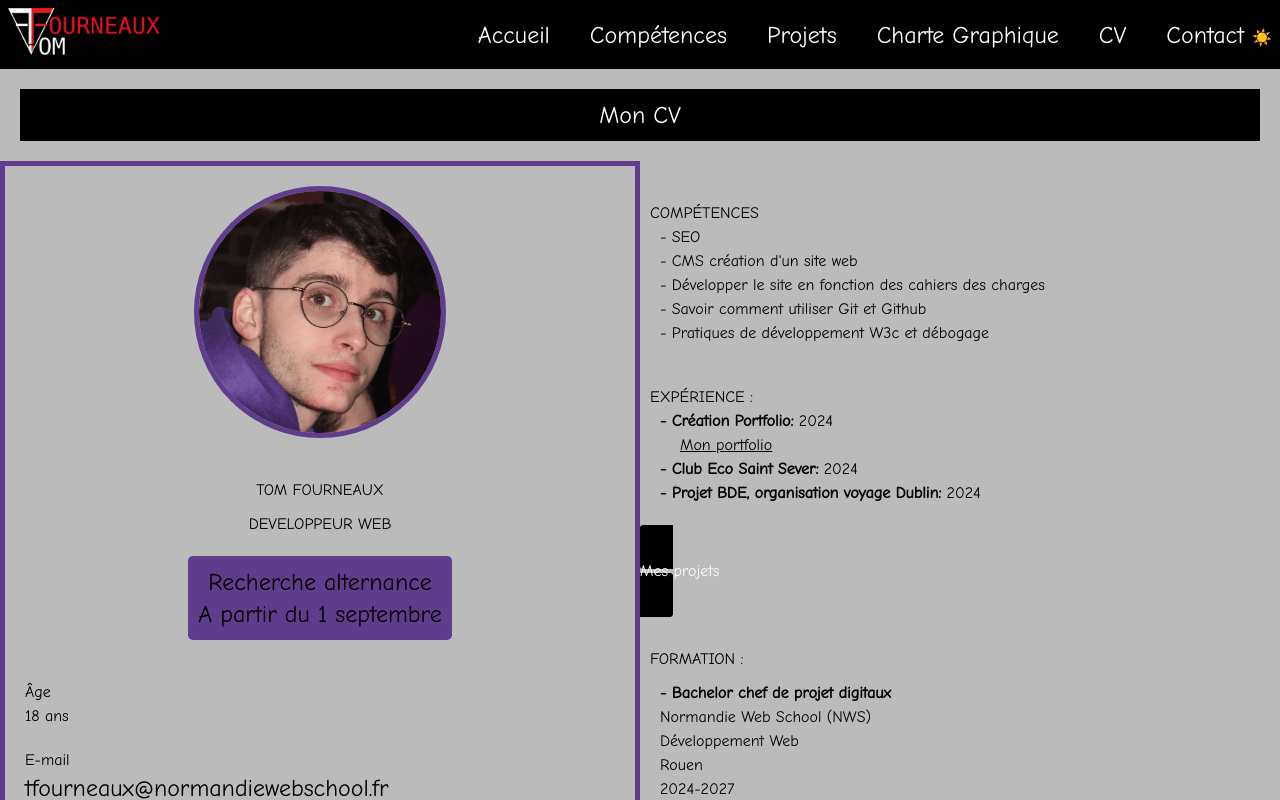
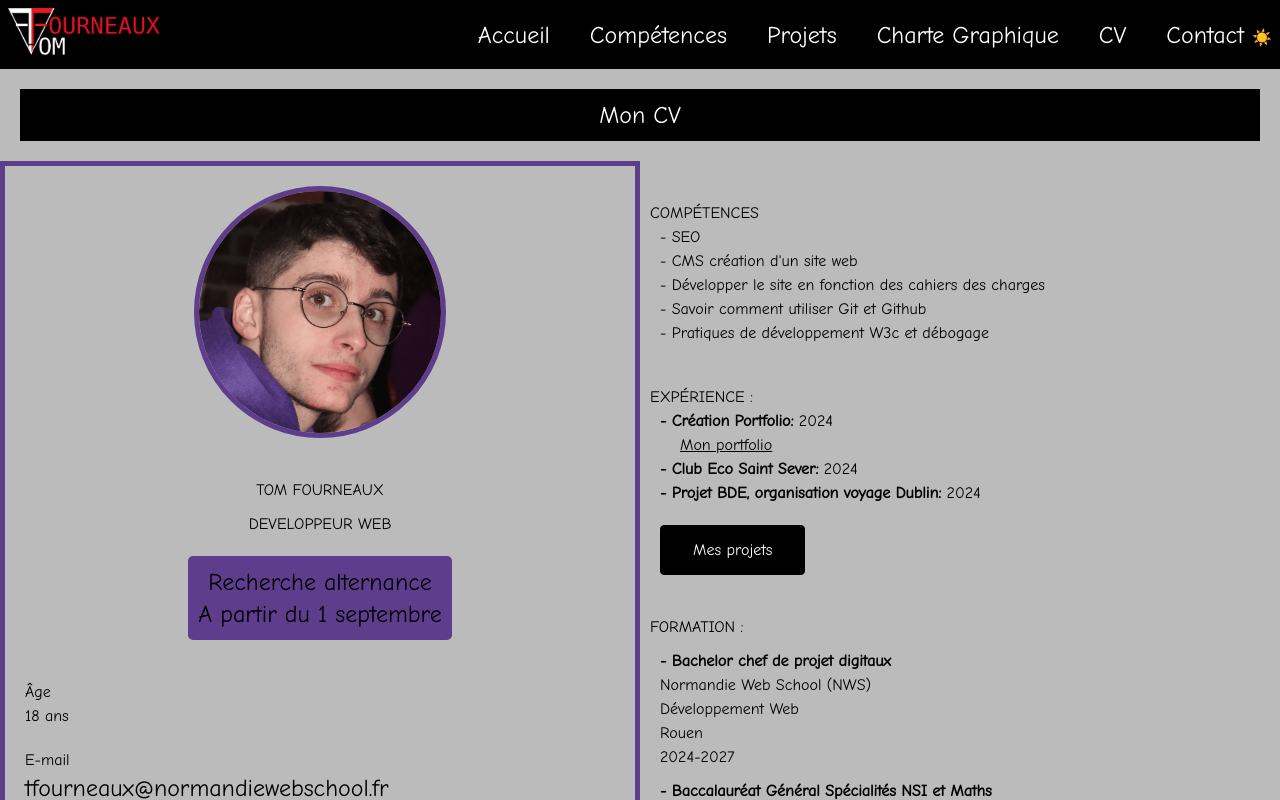
Before and after one commit to tomfrx12/portfolio-react-tom-fourneaux, a React (Vite) app: page /cv in a window 1280 px wide. Shown: the top 800 px of the page. Built offline with nearby package versions, Linux system fonts and the light colour scheme.

Commit message:
fix card project, cv, project

```diff
--- a/src/components/a_button.jsx
+++ b/src/components/a_button.jsx
@@ -2,9 +2,9 @@ import { Link } from "react-router";
 
 import PropTypes from "prop-types";
 
-const ButtonNav = ({children, link}) => {
+const ButtonNav = ({children, link, className = ""}) => {
     return (
-        <Link to={`/${link}`} className="mt-5 text-white cursor-pointer border rounded-sm border-black dark:border-white border-solid py-3 px-8 bg-black transition duration-200 hover:text-black hover:bg-[var(--color-cv-primary)] hover:shadow-[0.25rem_0.25rem_black)] active:transform active:translate-0 active:shadow-none dark:hover:text-white group dark:hover:bg-[var(--color-red-background)]" onClick={() => window.scrollTo(0, 0)}>
+        <Link to={`/${link}`} className={`mt-5 text-white cursor-pointer border rounded-sm border-black dark:border-white border-solid py-3 px-8 bg-black transition duration-200 hover:text-black hover:bg-[var(--color-cv-primary)] hover:shadow-[0.25rem_0.25rem_black)] active:transform active:translate-0 active:shadow-none dark:hover:text-white group dark:hover:bg-[var(--color-red-background)] ${className}`} onClick={() => window.scrollTo(0, 0)}>
             <div className="relative overflow-hidden">
                 <p className="group-hover:-translate-y-7 duration-[1.125s] ease-[cubic-bezier(0.19,1,0.22,1)]">
                 {children}
@@ -22,4 +22,5 @@ export default ButtonNav;
 ButtonNav.propTypes = {
   children: PropTypes.node,
   link: PropTypes.node,
+  className: PropTypes.string,
 };
--- a/src/components/card_projet.jsx
+++ b/src/components/card_projet.jsx
@@ -1,5 +1,5 @@
 import { Link } from 'react-router';
-import {Text} from './texte';
+import { Text } from './texte';
 import PropTypes from "prop-types";
 import SeeMore from './see_more';
 
@@ -16,9 +16,6 @@ export const CardProjet = ({id_project, img_illustr, alt_illustr, title_text, te
                         {text}
                     </Text>
                 </div>
-                {/* <Text tag="p" className="mb-[0px] ml-[10px]">
-                    {text_link}
-                </Text> */}
                 <SeeMore link={link} onClick={() => window.scrollTo(0, 0)}/>
                 <Link to={link} title={title_link} onClick={() => window.scrollTo(0, 0)} className="max-w-[40px] max-h-[40px] bg-white text-black rounded-[20px] p-[5px] my-[5px] text-center self-center transition-transform duration-300 ease-in-out shadow-[0px_0px_50px_black] hover:scale-105 lg:flex lg:justify-center lg:hover:scale-115">
                     <img className="h-[25px] max-w-full" src={img_link} alt={alt_link}/>
--- a/src/pages/cv.jsx
+++ b/src/pages/cv.jsx
@@ -85,13 +85,17 @@ function CV() {
                         </ul>
                     </div>
                     <h3 className="mt-[40px] ml-[10px]">EXPÉRIENCE :</h3>
-                    <div>
-                        <ul className="list-none mb-[30px]">
-                            <li className="my-[0px] mx-[20px]"><b>- Création Portfolio: </b>2024<p className="underline"><Link href="/" className="pl-[20px]">Mon portfolio</Link></p></li>
-                            <li className="my-[0px] mx-[20px]"><b>- Club Eco Saint Sever: </b>2024</li>
-                            <li className="my-[0px] mx-[20px]"><b>- Projet BDE, organisation voyage Dublin: </b>2024</li>
-                        </ul>
-                        <ButtonNav link="projets">Mes projets</ButtonNav>
+                    <div className="flex flex-col">
+                        <div>
+                            <ul className="list-none">
+                                <li className="my-[0px] mx-[20px]"><b>- Création Portfolio: </b>2024<p className="underline"><Link href="/" className="pl-[20px]">Mon portfolio</Link></p></li>
+                                <li className="my-[0px] mx-[20px]"><b>- Club Eco Saint Sever: </b>2024</li>
+                                <li className="my-[0px] mx-[20px]"><b>- Projet BDE, organisation voyage Dublin: </b>2024</li>
+                            </ul>
+                        </div>
+                        <div className="flex justify-start">
+                            <ButtonNav className="ml-5" link="projets">Mes projets</ButtonNav>
+                        </div>
                     </div>
                     <h3 className="mt-[40px] ml-[10px]">FORMATION :</h3>
                     <div>
--- a/src/pages/projets.jsx
+++ b/src/pages/projets.jsx
@@ -43,7 +43,6 @@ function Projets() {
                 text=""
                 text_link=""
                 link=""
-                title_link=""
                 img_link={}
                 alt_link=""
             /> */}
@@ -64,7 +63,6 @@ function Projets() {
                     alt_illustr="Page produit site E-commerce"
                     title_text="Création site E-commerce"
                     text="Pendant deux semaines de cours que j'ai eu pendant mon apprentisage j'ai appris à utiliser WordPress et Figma afin de créer un site e-commerce et de créer une maquette sur figma avec un wireframe et des composants (malheuresement il n'est qu'en local)"
-                    text_link="Lien vers la maquette figma"
                     link="https://www.figma.com/design/xQuzIs2UGqYwRKOxep17rb/Maquettage?node-id=0-1&t=gZJTag1SQ0CL5CcZ-1"
                     title_link="Création site e-commerce"
                     img_link={figma}
@@ -77,7 +75,6 @@ function Projets() {
                     alt_illustr="Logo Handisup"
                     title_text="Refonte Handisup"
                     text="Lors de mon apprentisage à la NWS, j'ai eu la chance de crée avec un groupe d'autres éléves, uen refonte de tout le site de l'association Handisup est une association qui conseille les lycéens, les étudiants et les jeunes diplômés en situation de handicap de Haute-Normandie pour qu’ils puissent réussir leurs études et trouver un emploi à la hauteur de leurs attentes et de leurs compétences."
-                    text_link="Page principal :"
                     link="https://handisup5.normandieweb.school/"
                     title_link="Site refonte Handisup"
                     img_link={logo_handisup_noir_et_blanc}
@@ -91,7 +88,6 @@ function Projets() {
                     alt_illustr="illustration pour projet portfolio"
                     title_text="Portfolio"
                     text="Ceci est la création de mon portfolio, vous êtes actuellement sur celui-ci. Il a été crée en HTML CSS et JavaScript."
-                    text_link="Page principal :"
                     link="/"
                     title_link="Home portfolio"
                     img_link={home}
@@ -104,11 +100,11 @@ function Projets() {
                     alt_illustr="illustration pour projet club eco saint sever"
                     title_text="Club Eco Saint Sever"
                     text="A la NWS et avec l'aide de la Mission Locale Agglomération de Rouen, j'ai eu la chance avec un groupe d'élèves, de mettre en place une nouvelle charte graphique du Club Eco Saint Sever qui est une association à but non lucratif qui regroupe des entreprises pour des actions communues à Saint Sever comme l'écologie."
-                    text_link="En voir plus :"
-                    link=""
+                    link="/Presentation_Club_Eco_St_Sever.pdf"
                     title_link=""
                     img_link={magnifying_glass}
                     alt_link=""
+                    // download="Présentation Club Eco St Sever"
                 />
 
                 {/* <a href="assets/img/projets/downloads/Présentation_Club_Eco_St_Sever.pdf" title="projet site Club Eco Saint Sever" download className="max-w-[40px] max-h-[40px] bg-white text-black rounded-[20px] p-[5px] my-[5px] text-center self-center transition-transform duration-300 ease-in-out shadow-[0px_0px_50px_black] hover:scale-105 lg:flex lg:justify-center lg:hover:scale-115"></a> */}
@@ -118,10 +114,9 @@ function Projets() {
                     img_illustr={maquette}
                     alt_illustr="illustration projet maquette figma"
                     title_text=""
-                    text="Maquette Figma"
-                    text_link="Je devais reproduire en HTML CSS, une maquette figma au pixel perfect en ajoutant des éléments utilisateur, comme un mode jour nuit en JavaScript."
+                    text="Je devais reproduire en HTML CSS, une maquette figma au pixel perfect en ajoutant des éléments utilisateur, comme un mode jour nuit en JavaScript."
                     link="https://tomfrx12.github.io/controle-html-css/"
-                    title_link="En voir plus :"
+                    title_link="Projet maquette HTML CSS"
                     img_link={github}
                 />
 
@@ -131,9 +126,8 @@ function Projets() {
                     alt_illustr="illustration projet bibliothèque vidéos"
                     title_text="Bibliothèque vidéos"
                     text="Le but était de concevoir un site de partage de contenus collaboratif en groupe suite a des cours d'intégration web de j'ai eu lors que mon apprentisage à la NWS."
-                    text_link="En voir plus :"
                     link="https://github.com/Quentin-SAMSON-NWS/Projet-bibliotheque-video"
-                    title_link="projet de bibliothèque video github"
+                    title_link="Projet de bibliothèque video github"
                     img_link={github}
                     alt_link=""
                 />
@@ -144,7 +138,6 @@ function Projets() {
                     alt_illustr="illustration interview"
                     title_text="Interview"
                     text="J'ai eu la chance lors de mon apprentisages d'interviewé un élève de troisième année dans ma spécialités, donc le développement web."
-                    text_link="Voir plus :"
                     link=""
                     title_link="google docs presentation interview A3"
                     img_link={magnifying_glass}
@@ -159,7 +152,6 @@ function Projets() {
                     alt_illustr="illustrator projet bde"
                     title_text="Projet BDE"
                     text="Suite à ma rentrée dans l'école NWS en octobre, mon premier projet était de proposé une idée d'activité que les élèves de l'école pourrais effectuer, par la suite l'organisé et la presenté au BDE de l'école. Mon groupe et moi-même d'avions désidé d'essayer d'organisé un voyage à Dublin en Irlande."
-                    text_link="En voir plus :"
                     link="https://gamma.app/docs/Voyage-a-Dublin-bdop9hv6473b9r3?mode=doc"
                     title_link="Projet BDE Dublin"
                     img_link={magnifying_glass}
```
Also changed, not shown: 2 other files (tests, documents, lock files or other folders).
